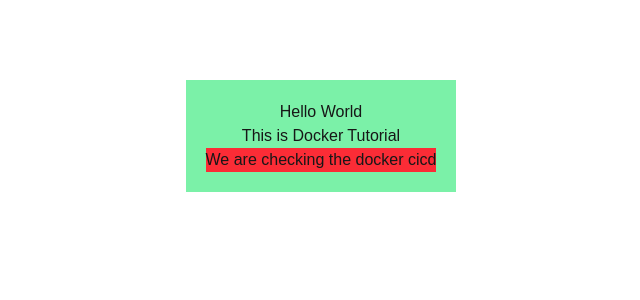
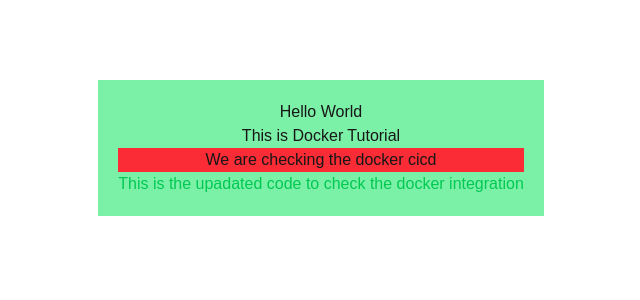
Before and after one commit to botlabBiplav/DockerExample, a Next.js app: page / in a window 1280 px wide. Shown: the top 300 px of the page, without its empty margins (319-959 px from the left). Built offline with nearby package versions, Linux system fonts and the light colour scheme.

Commit message:
text change

```diff
--- a/src/app/page.js
+++ b/src/app/page.js
@@ -7,6 +7,7 @@
         <h4>Hello World</h4>
         <h1>This is Docker Tutorial </h1>
         <h3 className="bg-red-500">We are checking the docker cicd </h3>
+        <h4 className="text-green-500">This is the upadated code to check the docker integration </h4>
       </div>
     </div>
   );
```
